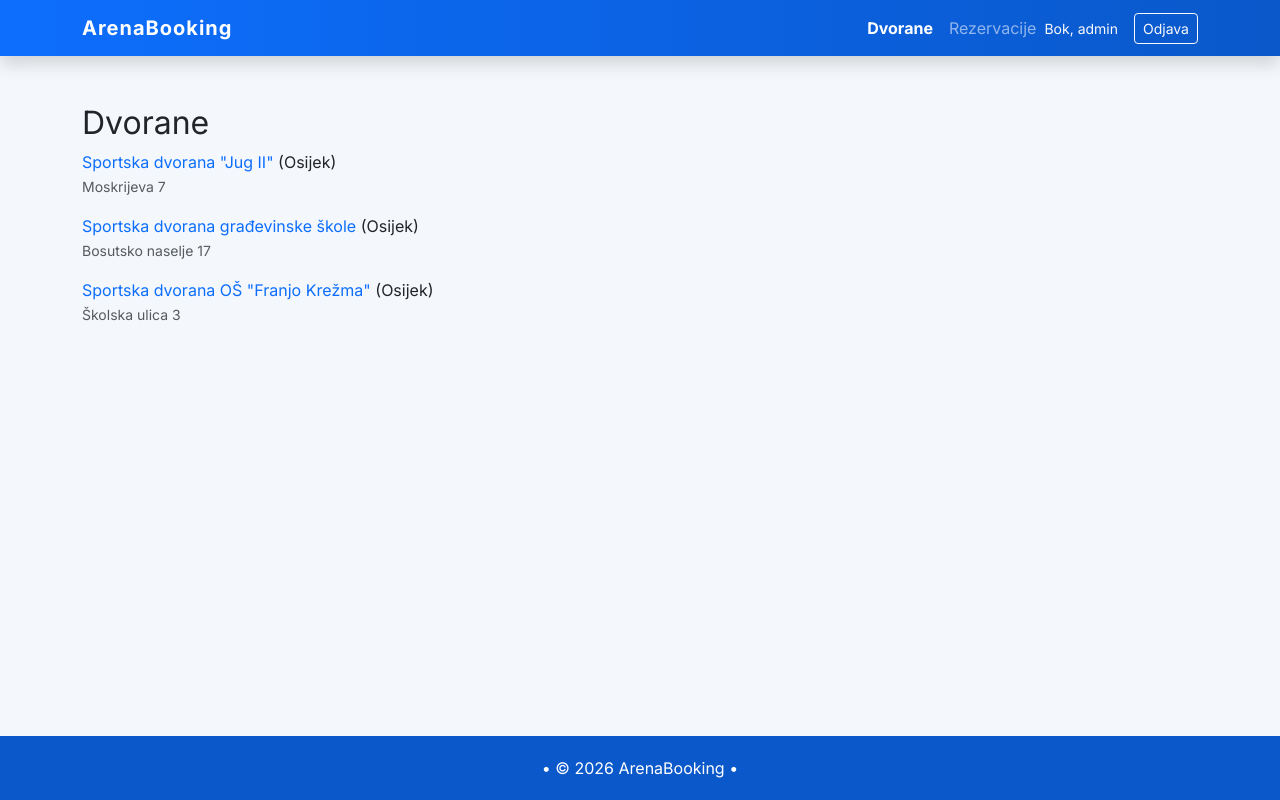
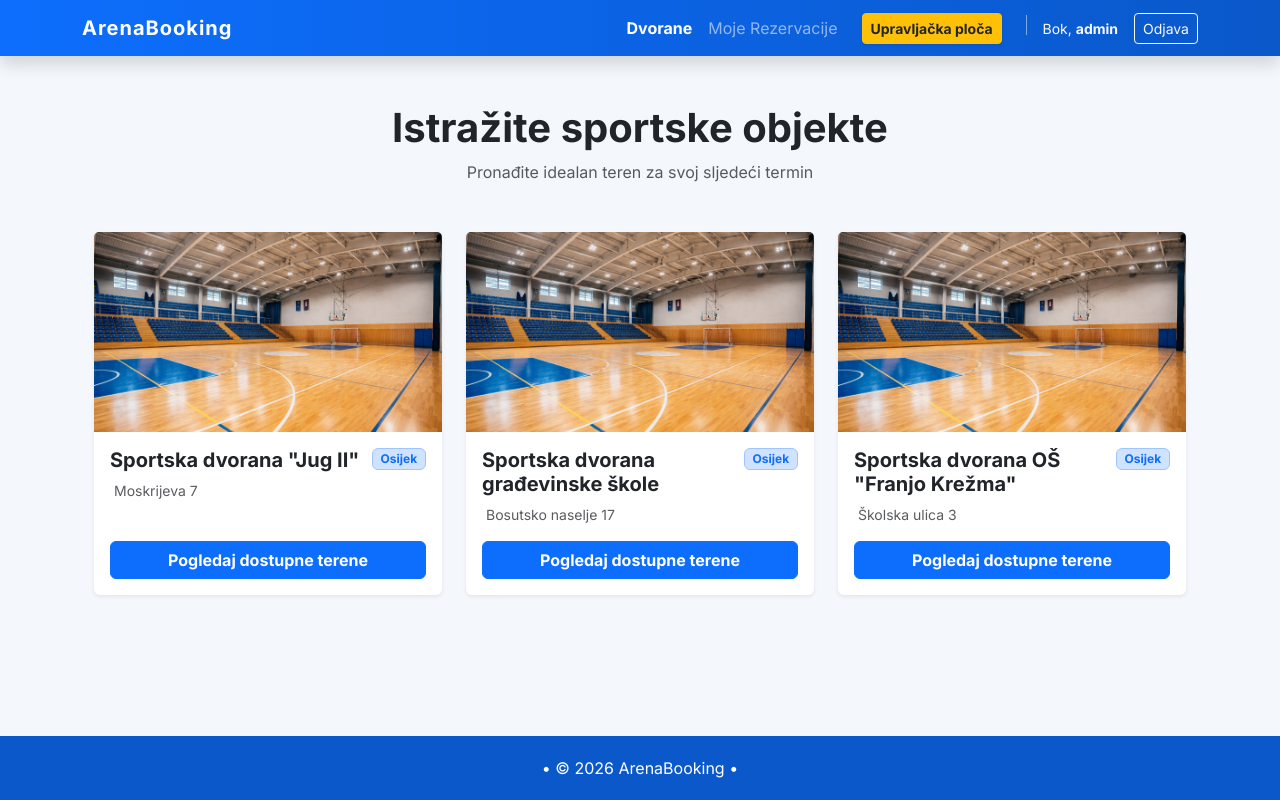
Before and after one commit to karlolac/django3-ArenaBooking-website, a Django app: page /facilities/ in a window 1280 px wide. Run offline with Django 5.2, Linux system fonts and the light colour scheme; a user stored in the database is signed in; data comes from the database, SQL or seed files in the repository; both versions use the stored data as it was after the commit.

Commit message:
Adding staff members and designing pages

```diff
--- a/ArenaBooking/templates/base.html
+++ b/ArenaBooking/templates/base.html
@@ -53,13 +53,20 @@
             color: white;
             padding: 20px 0;
             margin-top: 80px;
+        }
 
         .court-card img {
             height: 180px;
             object-fit: cover;
         }
+       .transition-hover {
+        transition: transform 0.3s ease, box-shadow 0.3s ease;
+        }
+        .transition-hover:hover {
+            transform: translateY(-5px);
+            box-shadow: 0 10px 20px rgba(0,0,0,0.1) !important;
+        }
 
-        }
     </style>
 </head>
 <body class="d-flex flex-column min-vh-100">
@@ -77,18 +84,30 @@
             <ul class="navbar-nav align-items-center">
 
     <li class="nav-item">
-                    <a class="nav-link {% if request.resolver_match.view_name == 'facilities:facilities' %}active fw-bold{% endif %}"
+        <a class="nav-link {% if 'facilities' in request.path %}active fw-bold{% endif %}"
            href="{% url 'facilities:facilities' %}">Dvorane</a>
     </li>
 
             <li class="nav-item">
-                    <a class="nav-link {% if request.resolver_match.view_name == 'bookings:bookings' %}active fw-bold{% endif %}"
-                       href="{% url 'bookings:bookings' %}">Rezervacije</a>
+                <a class="nav-link {% if 'bookings' in request.path and 'approve' not in request.path %}active fw-bold{% endif %}"
+                href="{% url 'bookings:bookings' %}">Moje Rezervacije</a>
             </li>
 
-               <div class="d-flex align-items-center">
+            {% if user.is_staff %}
+            <li class="nav-item ms-lg-3">
+                <a class="btn btn-sm btn-warning fw-bold text-dark shadow-sm" href="{% url 'bookings:approve_bookings' %}">
+                    Upravljačka ploča
+                </a>
+            </li>
+            {% endif %}
+
+            <li class="nav-item ms-lg-4 d-none d-lg-block">
+                <span class="vr text-light opacity-50" style="height: 20px;"></span>
+            </li>
+
+            <div class="d-flex align-items-center ms-lg-3">
                 {% if user.is_authenticated %}
-                        <span class="text-light me-3 small">Bok, {{ user.username }}</span>
+                    <span class="text-light me-3 small">Bok, <strong>{{ user.username }}</strong></span>
 
                     <form action="{% url 'logout' %}" method="post" class="d-inline">
                         {% csrf_token %}
--- a/bookings/urls.py
+++ b/bookings/urls.py
@@ -6,4 +6,6 @@ app_name='bookings'
 urlpatterns = [
     path('', views.bookings,name='bookings'),
     path('court/<int:court_id>/book/',views.bookcourt, name="book_court"),
+    path('approve/', views.approve_bookings, name='approve_bookings'),
+    path('approve/<int:booking_id>/<str:new_status>/', views.update_booking_status, name='update_booking_status'),
 ]
--- a/facilities/templates/facilities/facilities.html
+++ b/facilities/templates/facilities/facilities.html
@@ -1,22 +1,46 @@
 {% extends "base.html" %}
-
-{% block title %}Dvorane | ArenaBooking{% endblock %}
-<!--{% block hero %}{% endblock %}-->
+{% load static %} {% block title %}Dvorane | ArenaBooking{% endblock %}
 
 {% block content %}
-<h2>Dvorane</h2>
+<div class="container">
+    <div class="mb-5 text-center">
+        <h2 class="fw-bold display-6">Istražite sportske objekte</h2>
+        <p class="text-muted">Pronađite idealan teren za svoj sljedeći termin</p>
+    </div>
 
-{% for facility in facilities %}
- <div class="mb-3">
-    <a href="{% url 'facilities:facility_detail' facility.id %}"
-       class="facility-link text-decoration-none">
-        {{ facility.name }}
-    </a>
+    <div class="row row-cols-1 row-cols-md-2 row-cols-lg-3 g-4">
+        {% for facility in facilities %}
+        <div class="col">
+            <div class="card h-100 shadow-sm border-0 transition-hover">
+                <img src="{% static 'facilities/images/arenadefault.png' %}"
+                     class="card-img-top"
+                     alt="{{ facility.name }}"
+                     style="height: 200px; object-fit: cover;">
 
-    {% if facility.city %} ({{ facility.city }}){% endif %}
-    <br>
-    <small class="text-muted">{{ facility.address }}</small>
- </div>
-{% endfor %}
+                <div class="card-body d-flex flex-column"> <div class="d-flex justify-content-between align-items-start mb-2">
+                        <h5 class="card-title fw-bold mb-0">{{ facility.name }}</h5>
+                        {% if facility.city %}
+                            <span class="badge bg-primary-subtle text-primary border border-primary-subtle">{{ facility.city }}</span>
+                        {% endif %}
+                    </div>
 
+                    <p class="card-text text-muted small mb-3">
+                        <i class="bi bi-geo-alt-fill me-1"></i> {{ facility.address }}
+                    </p>
+
+                    <div class="mt-auto">
+                        <a href="{% url 'facilities:facility_detail' facility.id %}" class="btn btn-primary w-100 fw-bold">
+                            Pogledaj dostupne terene
+                        </a>
+                    </div>
+                </div>
+            </div>
+        </div>
+        {% empty %}
+        <div class="col-12 text-center py-5">
+            <h4 class="text-muted">Trenutno nema dostupnih dvorana.</h4>
+        </div>
+        {% endfor %}
+    </div>
+</div>
 {% endblock %}
```
Also changed, not shown: bookings/models.py (+15 -3 lines), bookings/templates/bookings/approvebookings.html (added, +31 -0 lines), bookings/templates/bookings/bookings.html (+8 -2 lines), bookings/views.py (+14 -1 lines), bookings/migrations/0002_booking_status.py (added), db.sqlite3, facilities/static/facilities/images/arenadefault.png (added). Lines whose indentation alone changed are shown as unchanged.
